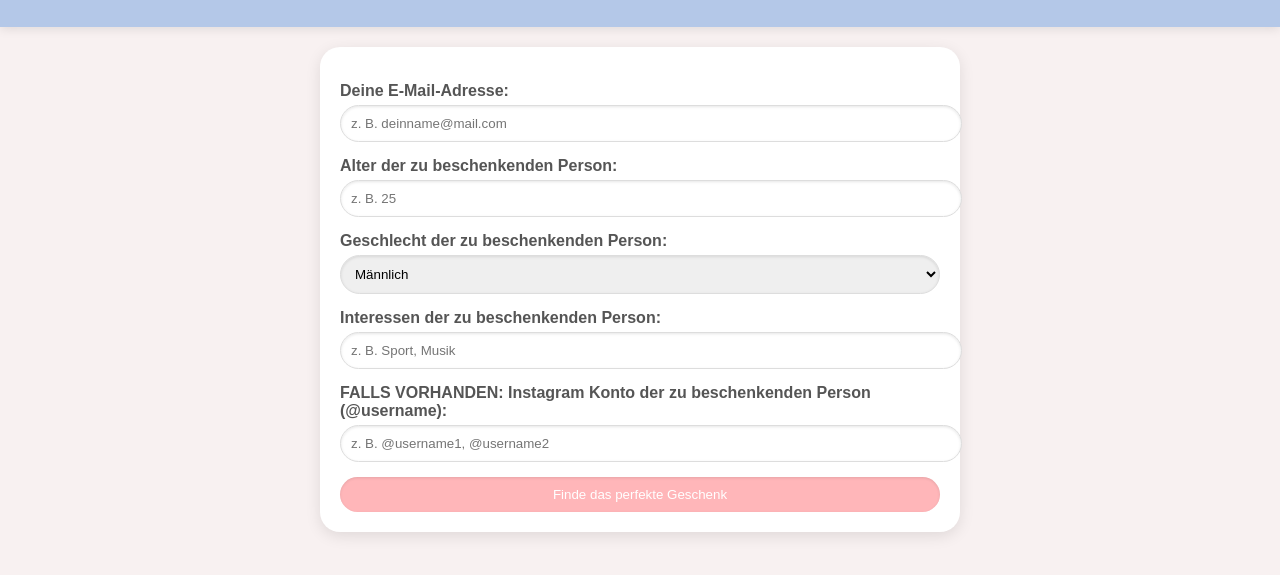
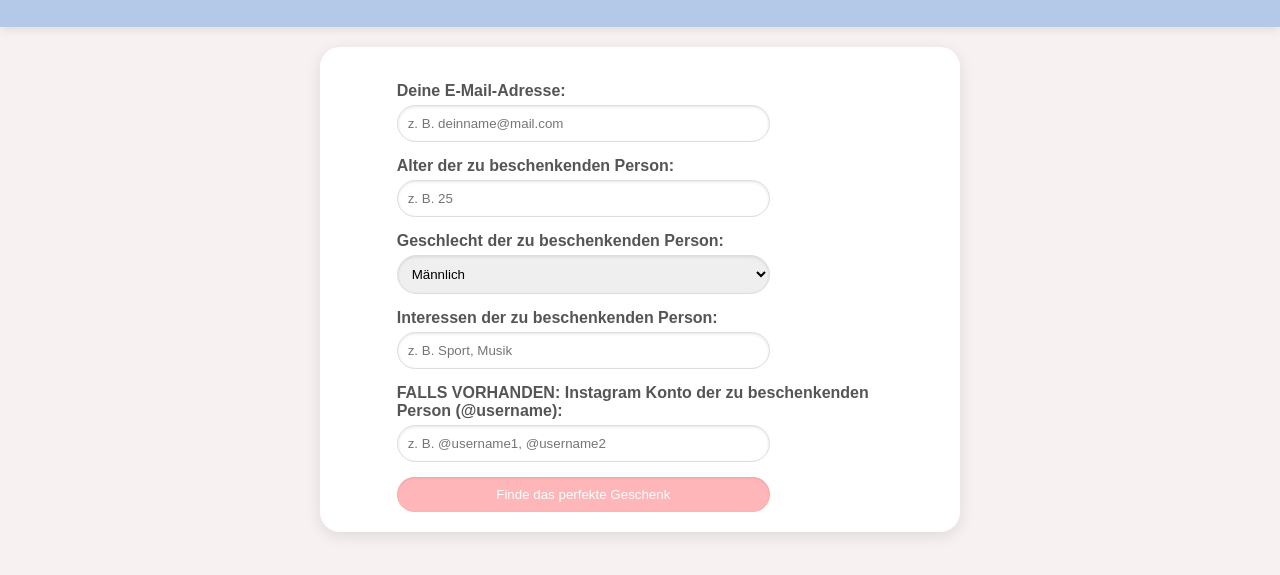
Before and after one commit to donogift/donogift.github.io, a plain HTML site: page index.html in a window 1280 px wide. Shown: the part 193-768 px from the top of the page. Drawn offline with nearby package versions, Linux system fonts and the light colour scheme.

Commit message:
Update styles.css

```diff
--- a/styles.css
+++ b/styles.css
@@ -26,6 +26,9 @@ main {
 
 form {
     text-align: left;
+    padding-left: 15mm;
+    padding-right: 15mm;
+    box-sizing: border-box; /* Stellt sicher, dass Padding im berechneten Breitenwert enthalten ist */
 }
 
 label {
@@ -36,12 +39,13 @@ label {
 }
 
 input, select, button {
-    width: 100%;
+    width: calc(100% - 30mm); /* Abzug von 15mm auf beiden Seiten */
     padding: 10px;
     margin-top: 5px;
     border: 1px solid #ddd;
     border-radius: 20px;
     box-shadow: inset 0 1px 3px rgba(0, 0, 0, 0.1);
+    box-sizing: border-box; /* Stellt sicher, dass Padding im berechneten Breitenwert enthalten ist */
 }
 
 button {
```
